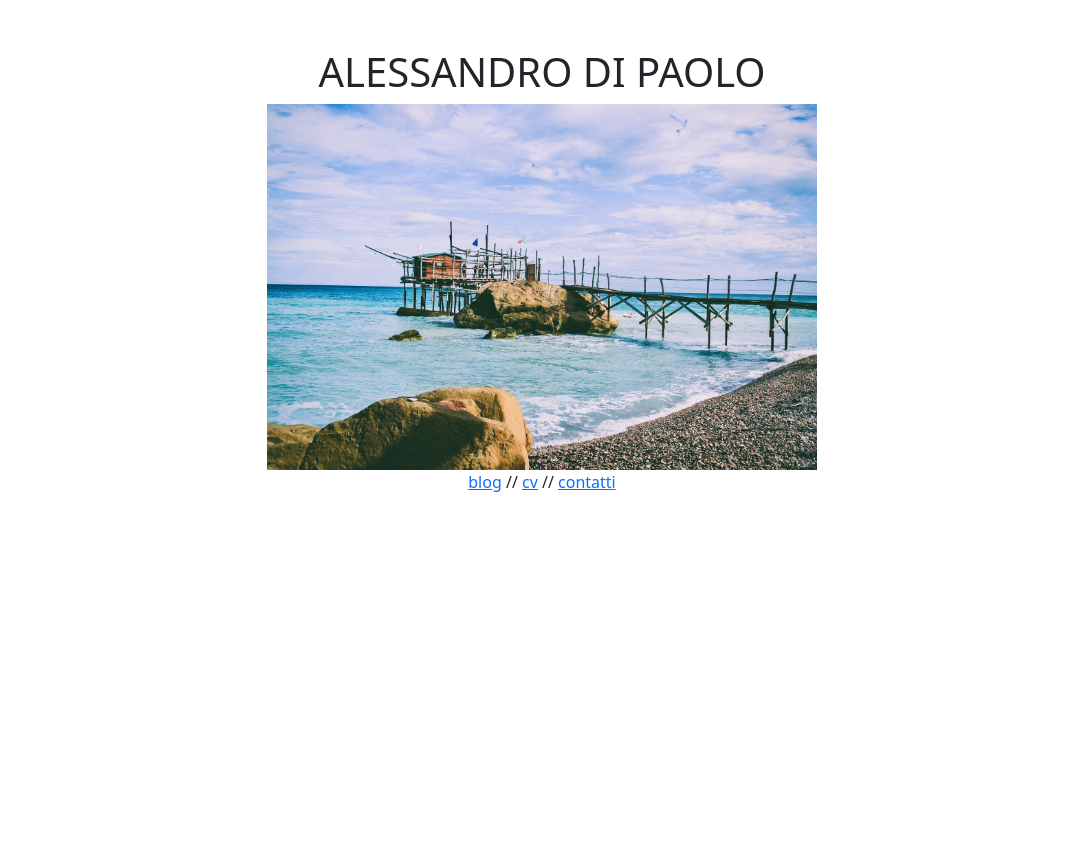
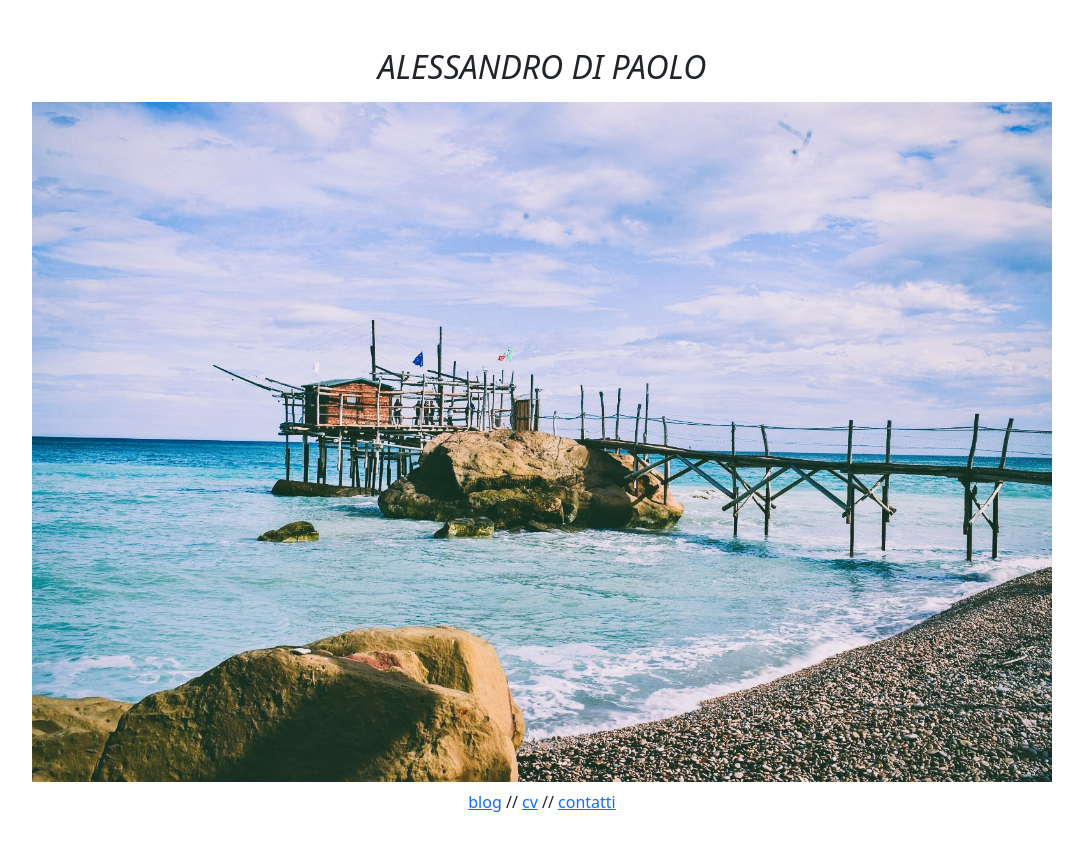
Before and after one commit to aledipaolo/alessandro-website, a plain HTML site: page index.html in a window 1280 px wide. Shown: the whole page, without its empty margins (98-1181 px from the left). Before the commit the page ends 800 px from the top, so only its background shows below. Drawn offline with nearby package versions, Linux system fonts and the light colour scheme.

Commit message:
spaziata immagine su asse x

```diff
--- a/index.html
+++ b/index.html
@@ -11,9 +11,9 @@
 
 <body>
   <div class="container-md">
-    <div class="d-flex flex-column justify-content-center align-items-center mt-5">
-    <div><h1>ALESSANDRO DI PAOLO</h1></div>
-    <div><img src="./assets/trabocco.jpeg" style="width:550px"></div>
+    <div class="d-flex flex-column justify-content-center align-items-center my-5 mx-5">
+    <div><h2 class="fst-italic">ALESSANDRO DI PAOLO</h2></div>
+    <div><img src="./assets/trabocco.jpeg" class="img-fluid my-2"></div>
     <div>
       <a href="#">blog</a> //
       <a href="#">cv</a> //
```
